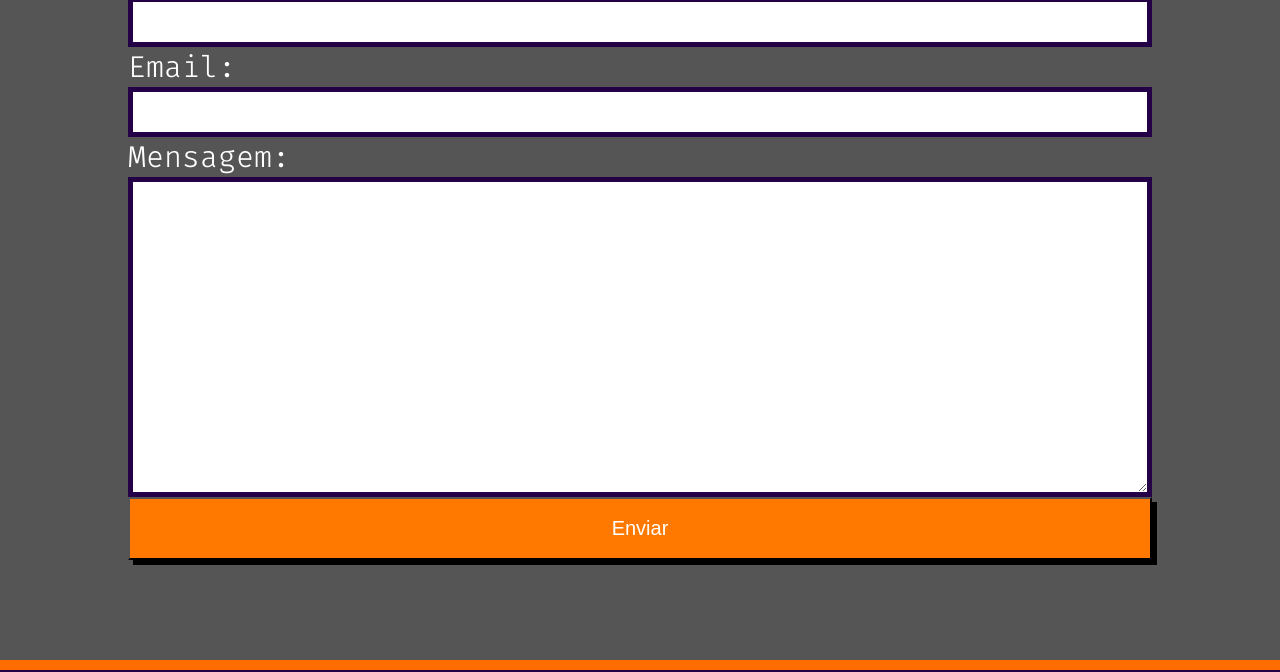
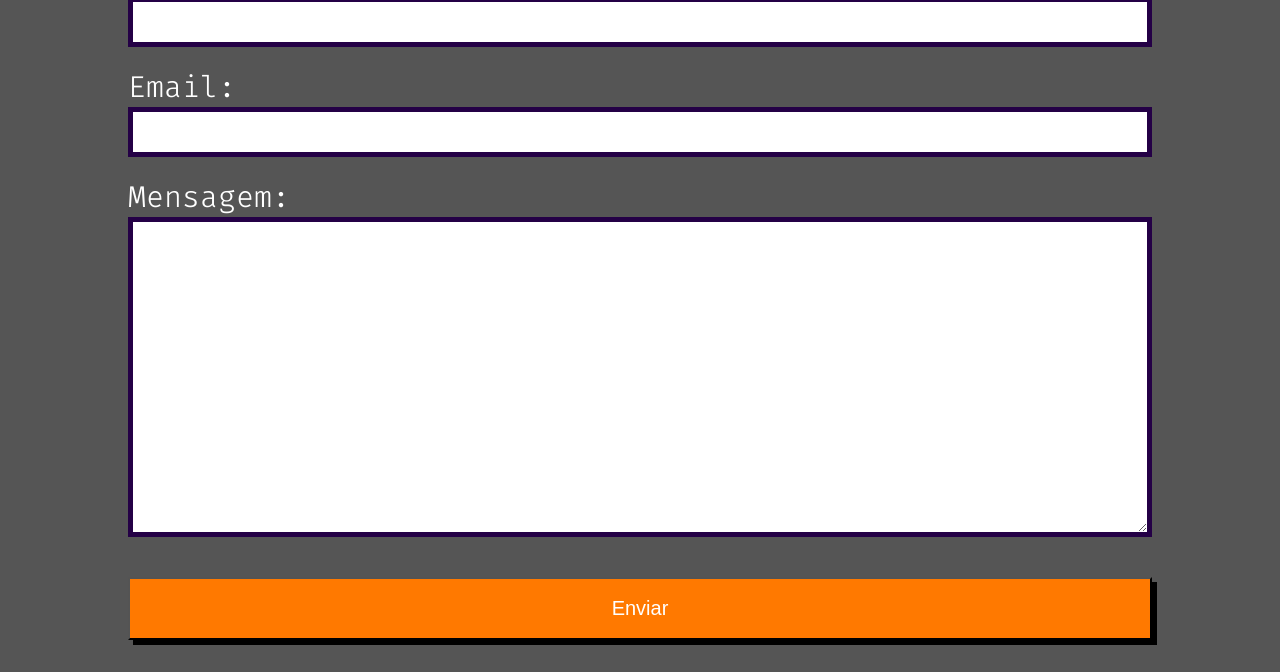
Before and after one commit to Fino59/Html-Css-Feliz, a plain HTML site: page index.html in a window 1280 px wide. Shown: the part 3204-3876 px from the top of the page. Drawn offline with nearby package versions, Linux system fonts and the light colour scheme.

Commit message:
Add margin to the section-contacts

```diff
--- a/css/components/section-contacts.css
+++ b/css/components/section-contacts.css
@@ -16,6 +16,14 @@
     flex-direction: column;
 }
 
+.section-contact .form .main-input{
+    margin-bottom: 20px;
+}
+
+.section-contact .form .main-input:last-of-type {
+    margin-bottom: 40px;
+}
+
 .section-contact .main-title {
     margin-bottom: 60px;
 }
```
